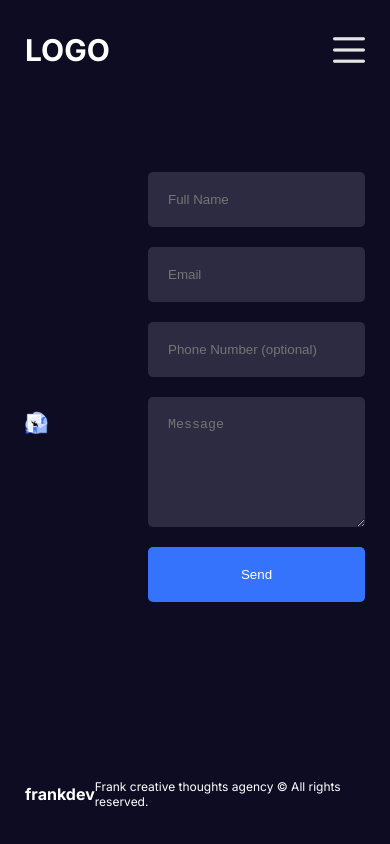
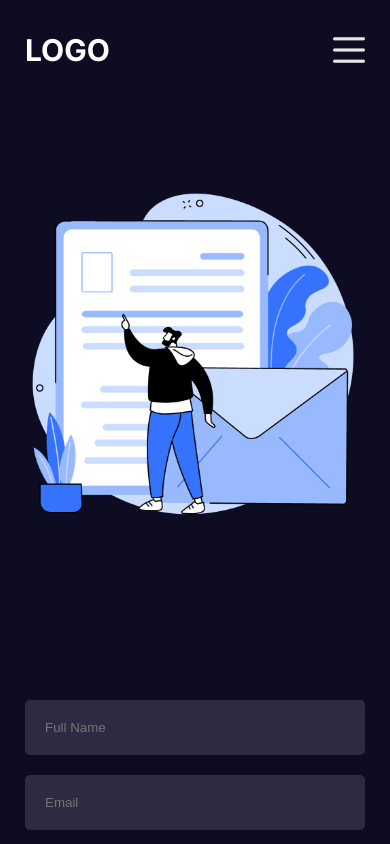
Before and after one commit to Frank202303/practice-daily-nextjs-ts, a Next.js app: page /contact in a window 390 px wide. Shown: the top 844 px of the page. Built offline with nearby package versions, Linux system fonts and the light colour scheme.

Commit message:
Responsive

```diff
--- a/app/contact/contact.module.css
+++ b/app/contact/contact.module.css
@@ -42,3 +42,9 @@
     background-color: var(--bgSoft);
     color: var(--text);
 }
+
+@media(max-width: 768px) {
+    .container {
+        flex-direction: column;
+    }
+}
```
